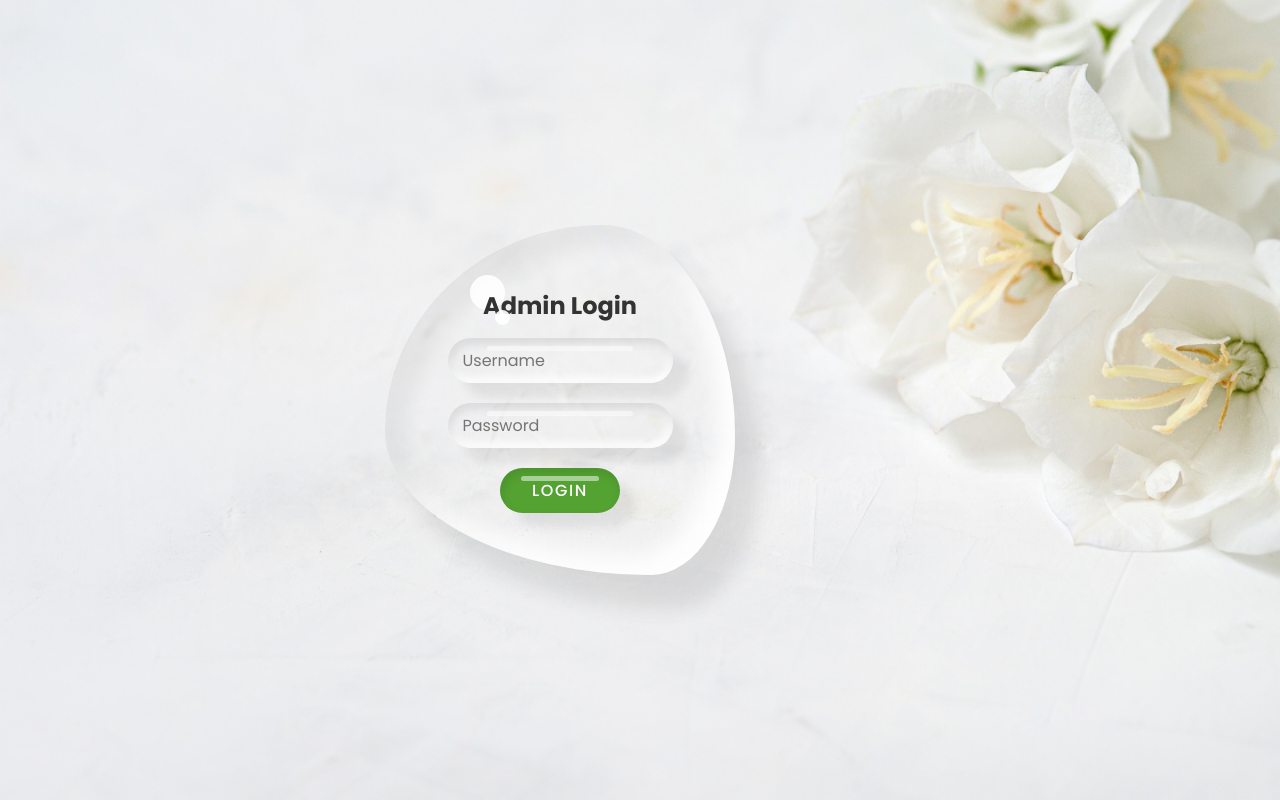
After one commit to VenujaK/Blooms, a PHP site: page /Login.html in a window 1280 px wide. The commit adds this page. Run offline with PHP 8.4, Linux system fonts and the light colour scheme.

Commit message:
Login and Specials page

```diff
--- /dev/null
+++ b/CSS/Login.css
@@ -0,0 +1,139 @@
+@import url('https://fonts.googleapis.com/css?family=Poppins:200,300,400,500,600,700,800,900&display=swap');
+* {
+    margin: 0;
+    padding: 0;
+    box-sizing: border-box;
+    font-family: 'Poppins', sans-serif;
+}
+
+body {
+    display: flex;
+    justify-content: center;
+    align-items: center;
+    min-height: 100vh;
+    background-image: url(../Images/Untitled\ design\ \(47\).png);
+    background-repeat: no-repeat;
+    background-size: cover;
+    background-attachment: local;
+}
+
+.container {
+    position: relative;
+    left: -80px;
+    display: flex;
+    justify-content: center;
+    align-items: center;
+}
+
+.container .drop {
+    position: relative;
+    width: 350px;
+    height: 350px;
+    box-shadow: inset 20px 20px 20px rgba(0, 0, 0, 0.05), 25px 35px 20px rgba(0, 0, 0, 0.05), 25px 30px 30px rgba(0, 0, 0, 0.05), inset -20px -20px 25px rgba(255, 255, 255, 0.9);
+    transition: 0.5s;
+    display: flex;
+    justify-content: center;
+    align-items: center;
+    border-radius: 62% 38% 24% 76% / 59% 60% 40% 41%;
+}
+
+.container .drop:hover {
+    border-radius: 50%;
+}
+
+.container .drop::before {
+    content: '';
+    position: absolute;
+    top: 50px;
+    left: 85px;
+    width: 35px;
+    height: 35px;
+    border-radius: 50%;
+    background: #fff;
+    opacity: 0.9;
+}
+
+.container .drop::after {
+    content: '';
+    position: absolute;
+    top: 85px;
+    left: 110px;
+    width: 15px;
+    height: 15px;
+    border-radius: 50%;
+    background: #fff;
+    opacity: 0.9;
+}
+
+.container .drop .content {
+    position: relative;
+    display: flex;
+    justify-content: center;
+    align-items: center;
+    flex-direction: column;
+    text-align: center;
+    padding: 40px;
+    gap: 15px;
+}
+
+.container .drop .content h2 {
+    position: relative;
+    color: #333;
+    font-size: 1.5em;
+}
+
+.container .drop .content form {
+    display: flex;
+    flex-direction: column;
+    gap: 20px;
+    justify-content: center;
+    align-items: center;
+}
+
+.container .drop .content form .input-box {
+    position: relative;
+    width: 225px;
+    box-shadow: inset 2px 5px 10px rgba(0, 0, 0, 0.1), inset -2px -5px 10px rgba(255, 255, 255, 1), 15px 15px 10px rgba(0, 0, 0, 0.05), 15px 10px 15px rgba(0, 0, 0, 0.025);
+    border-radius: 25px;
+}
+
+.container .drop .content form .input-box::before {
+    content: '';
+    position: absolute;
+    top: 8px;
+    left: 50%;
+    transform: translateX(-50%);
+    width: 65%;
+    height: 5px;
+    background: rgba(255, 255, 255, 0.5);
+    border-radius: 5px;
+}
+
+.container .drop .content form .input-box input {
+    border: none;
+    outline: none;
+    background: transparent;
+    width: 100%;
+    font-size: 1em;
+    padding: 10px 15px;
+}
+
+.container .drop .content form .input-box input[type='submit'] {
+    color: #fff;
+    text-transform: uppercase;
+    font-size: 1em;
+    cursor: pointer;
+    letter-spacing: 0.1em;
+    font-weight: 500;
+}
+
+.container .drop .content form .input-box:last-child {
+    width: 120px;
+    background: #54A232;
+    box-shadow: inset 2px 5px 10px rgba(0, 0, 0, 0.1), 15px 15px 10px rgba(0, 0, 0, 0.05), 15px 10px 15px rgba(0, 0, 0, 0.025);
+    transition: 0.5s;
+}
+
+.container .drop .content form .input-box:last-child:hover {
+    width: 150px;
+}
--- a/FlowersPage.php
+++ b/FlowersPage.php
@@ -16,7 +16,7 @@
 <?php @include('./Components/Header.php'); ?>
     <div class="row row-cols-1 row-cols-md-4 g-4 px-4">
         <div class="col">
-            <div class="card">
+            <div class="card h-100">
                 <img src="./Images/BOOMS (9).png" class="card-img-top" alt="...">
                 <div class="card-body">
                     <h5 class="card-title">Card title</h5>
@@ -26,7 +26,7 @@
             </div>
         </div>
         <div class="col">
-            <div class="card">
+            <div class="card h-100">
                 <img src="./Images/BOOMS (10).png" class="card-img-top" alt="...">
                 <div class="card-body">
                     <h5 class="card-title">Card title</h5>
@@ -46,7 +46,7 @@
             </div>
         </div>
         <div class="col">
-            <div class="card">
+            <div class="card h-100">
                 <img src="./Images/BOOMS (12).png" class="card-img-top" alt="...">
                 <div class="card-body">
                     <h5 class="card-title">Card title</h5>
--- /dev/null
+++ b/Login.html
@@ -0,0 +1,37 @@
+<!DOCTYPE html>
+<html lang="en">
+
+<head>
+    <meta charset="UTF-8">
+    <meta http-equiv="X-UA-Compatible" content="IE=edge">
+    <meta name="viewport" content="width=device-width, initial-scale=1.0">
+    <title>Login Page</title>
+    <link rel="stylesheet" href="./CSS/Login.css">
+    <link rel="stylesheet" href="https://cdnjs.cloudflare.com/ajax/libs/animate.css/4.1.1/animate.min.css" />
+</head>
+
+<body>
+
+    <div class="container">
+        <div class="drop">
+            <div class="content">
+                <h2 class='animate__heartBeat'>Admin Login</h2>
+                <form action="">
+                    <div class="input-box">
+                        <input type="text" name="username" placeholder="Username">
+                    </div>
+                    <div class="input-box">
+                        <input type="password" name="password" placeholder="Password">
+                    </div>
+                    <div class="input-box">
+                        <input type="submit" value="Login" href='#'>
+                    </div>
+                </form>
+            </div>
+        </div>
+
+    </div>
+
+</body>
+
+</html>
```
Also changed, not shown: CSS/Specials.css (added, +27 -0 lines), Components/Header.php (+4 -4 lines), Specials.php (added, +100 -0 lines), AdminInterface.php (added), Images/Untitled design (48).png (added), Images/Untitled design (49).png (added), Images/Untitled design (50).png (added).
